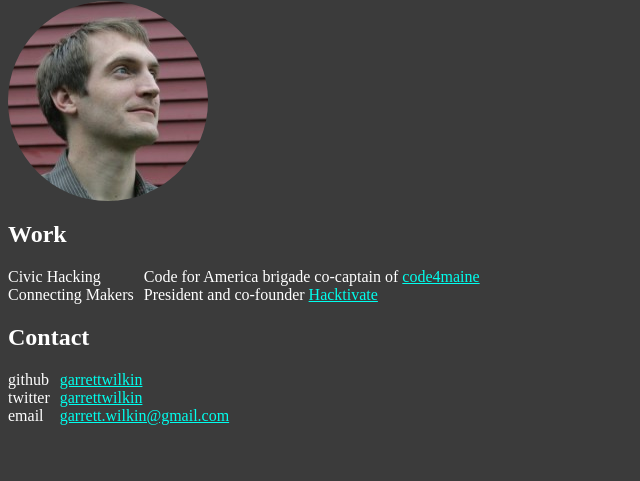
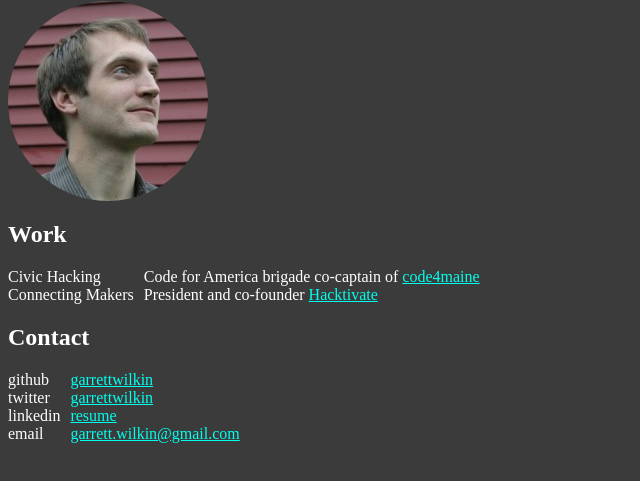
Before and after one commit to garrettwilkin/garrettwilkin_me, a plain HTML site: page www/index.html in a window 1280 px wide. Shown: the part 79-560 px from the top of the page, without its empty margins (0-640 px from the left). Drawn offline with Linux system fonts and the light colour scheme.

Commit message:
Adding linkedin

```diff
--- a/www/index.html
+++ b/www/index.html
@@ -38,6 +38,12 @@
       </div>
       <div class="row">
        <div class="cell subject">
+         linkedin
+       </div>
+       <div class="cell"><a href="https://www.linkedin.com/pub/garrett-wilkin/7/327/7aa">resume</a></div>
+      </div>
+      <div class="row">
+       <div class="cell subject">
          email
        </div>
        <div class="cell"><a href="mailto:garrett.wilkin@gmail.com">garrett.wilkin@gmail.com</a></div>
```
